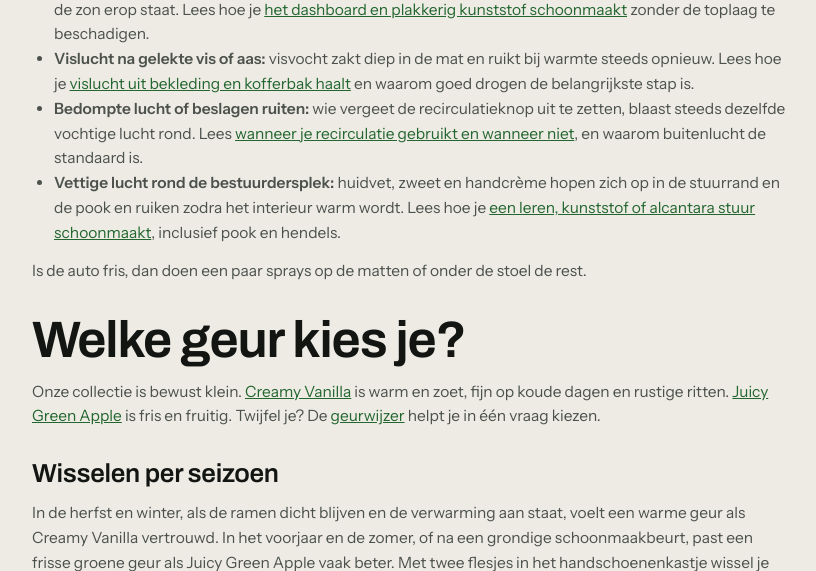
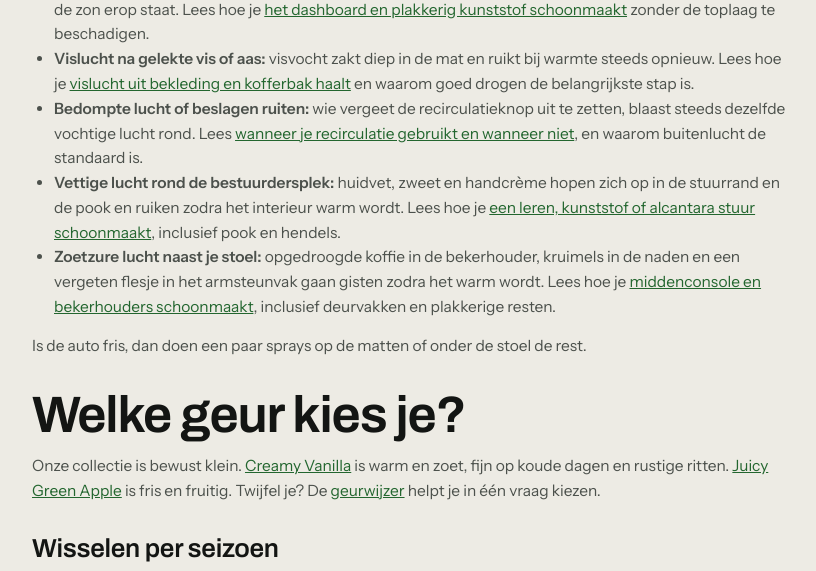
Before and after one commit to budgetbikeshopping-bit/tropicalfresh-theme, a WordPress theme: template page-autoparfum.php in a window 1280 px wide. Shown: the part 2855-3426 px from the top of the page, without its empty margins (228-1044 px from the left). Run offline with PHP 8.4 and a stand-in for WordPress, Linux system fonts and the light colour scheme; the site name, menu and one post (Sample post) are stand-ins, and other content is empty; some libraries are stand-ins or nearby versions.

Commit message:
Pijler: hub-bullet zoetzure lucht naast je stoel + Verder lezen item 51 (middenconsole en bekerhouders, 1926)
Co-Authored-By: Claude Opus 5.5 <noreply@anthropic.com>

```diff
--- a/page-autoparfum.php
+++ b/page-autoparfum.php
@@ -145,6 +145,7 @@ foreach ( $sim_products as $p ) {
 				<li><strong>Vislucht na gelekte vis of aas:</strong> visvocht zakt diep in de mat en ruikt bij warmte steeds opnieuw. Lees hoe je <a href="<?php echo esc_url( home_url( '/autoparfum/vislucht-in-auto-verwijderen/' ) ); ?>">vislucht uit bekleding en kofferbak haalt</a> en waarom goed drogen de belangrijkste stap is.</li>
 				<li><strong>Bedompte lucht of beslagen ruiten:</strong> wie vergeet de recirculatieknop uit te zetten, blaast steeds dezelfde vochtige lucht rond. Lees <a href="<?php echo esc_url( home_url( '/autoparfum/recirculatie-auto-ventilatie-geur/' ) ); ?>">wanneer je recirculatie gebruikt en wanneer niet</a>, en waarom buitenlucht de standaard is.</li>
 				<li><strong>Vettige lucht rond de bestuurdersplek:</strong> huidvet, zweet en handcrème hopen zich op in de stuurrand en de pook en ruiken zodra het interieur warm wordt. Lees hoe je <a href="<?php echo esc_url( home_url( '/autoparfum/stuur-schoonmaken-leer-geur/' ) ); ?>">een leren, kunststof of alcantara stuur schoonmaakt</a>, inclusief pook en hendels.</li>
+				<li><strong>Zoetzure lucht naast je stoel:</strong> opgedroogde koffie in de bekerhouder, kruimels in de naden en een vergeten flesje in het armsteunvak gaan gisten zodra het warm wordt. Lees hoe je <a href="<?php echo esc_url( home_url( '/autoparfum/middenconsole-bekerhouders-schoonmaken-geur/' ) ); ?>">middenconsole en bekerhouders schoonmaakt</a>, inclusief deurvakken en plakkerige resten.</li>
 			</ul>
 			<p>Is de auto fris, dan doen een paar sprays op de matten of onder de stoel de rest.</p>
 
@@ -246,6 +247,7 @@ foreach ( $sim_products as $p ) {
 				<li><a href="<?php echo esc_url( home_url( '/autoparfum/vislucht-in-auto-verwijderen/' ) ); ?>">Vislucht in de auto verwijderen: bekleding en kofferbak</a>. Waarom vislucht blijft hangen, wat je in de eerste tien minuten doet, het stappenplan met enzymreiniger en drogen, wat je beter niet doet en hoe je het voorkomt.</li>
 				<li><a href="<?php echo esc_url( home_url( '/autoparfum/recirculatie-auto-ventilatie-geur/' ) ); ?>">Recirculatie in de auto: wanneer gebruik je het en wat doet het met geur</a>. Wat de recirculatiestand doet, wanneer hij handig is en wanneer niet, de link met een muffe airco, de automatische stand en praktische vuistregels.</li>
 				<li><a href="<?php echo esc_url( home_url( '/autoparfum/stuur-schoonmaken-leer-geur/' ) ); ?>">Stuur schoonmaken: vettige laag en geur van leer, kunststof en alcantara halen</a>. Waarom een stuur zo snel vies wordt, welk materiaal je hebt, het stappenplan, pook en hendels, en hoe het stuur langer schoon blijft.</li>
+				<li><a href="<?php echo esc_url( home_url( '/autoparfum/middenconsole-bekerhouders-schoonmaken-geur/' ) ); ?>">Middenconsole en bekerhouders schoonmaken: plakkerige resten en geur verwijderen</a>. Waarom de console gaat ruiken, wat je nodig hebt, het stappenplan in zeven stappen, vaste bekerhouders, pook, deurvakken en hoe je het netjes houdt.</li>
 			</ul>
 		</div>
 	</div>
```
